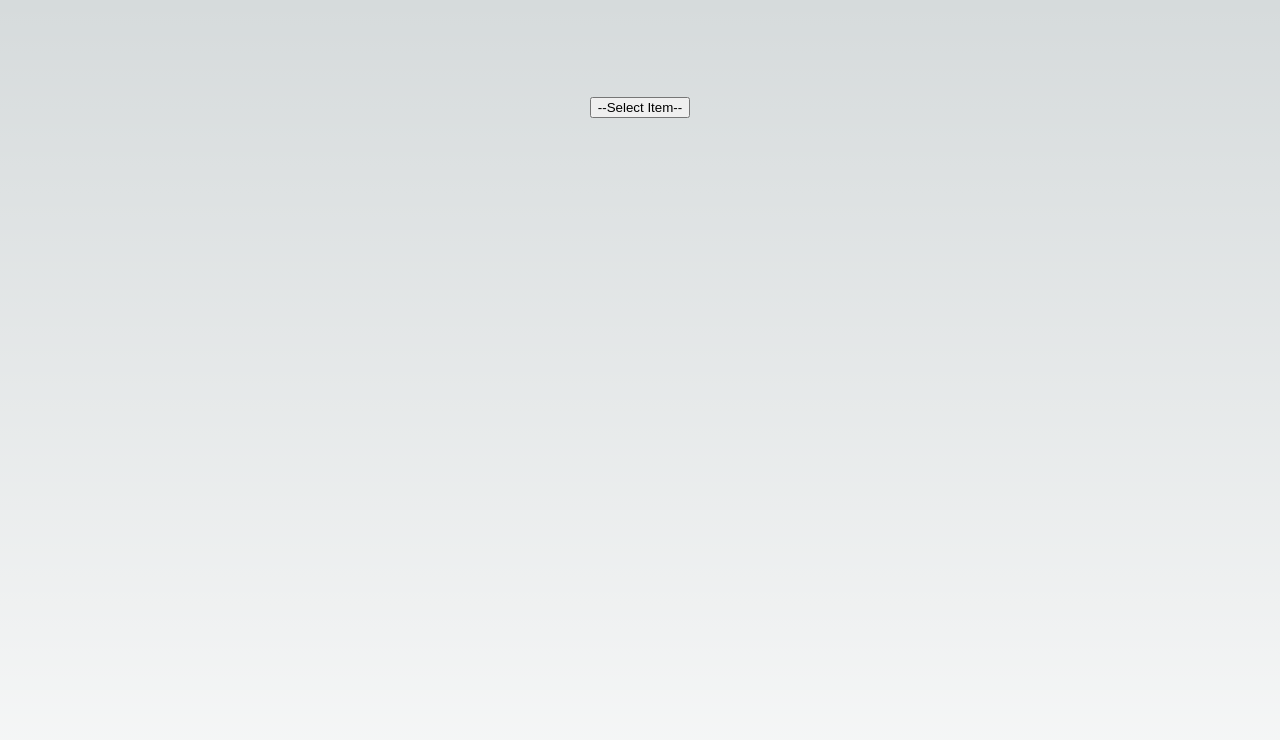
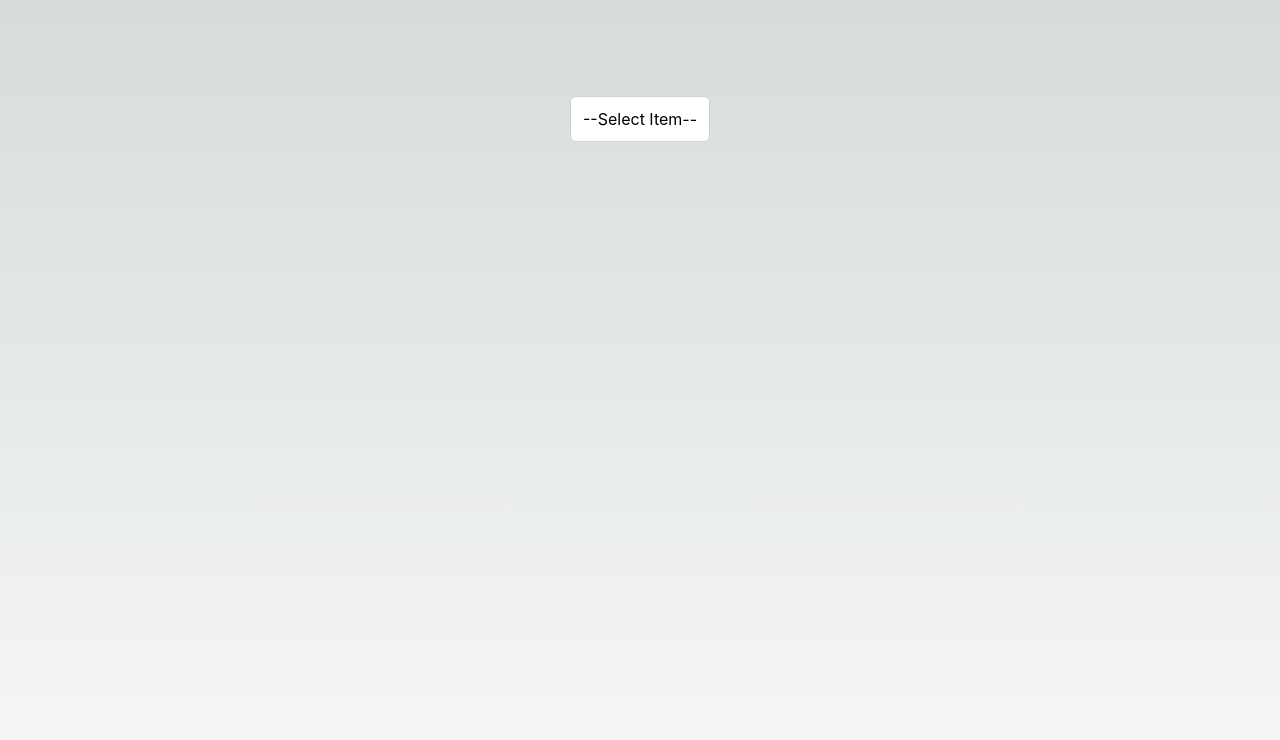
Before and after one commit to mohamadsdg/lobox, a React (Create React App) app: page / in a window 1280 px wide. Shown: the top 740 px of the page. Built offline with nearby package versions, Linux system fonts and the light colour scheme.

Commit message:
style: work on label

```diff
--- a/src/components/dropdown/Dropdown.tsx
+++ b/src/components/dropdown/Dropdown.tsx
@@ -1,7 +1,23 @@
 import React from "react";
 import { createUseStyles } from "react-jss";
 import useDropdown from "../../hooks/useDropdown";
-const useStyles = createUseStyles({});
+
+const useStyles = createUseStyles({
+  root: {},
+  label: {
+    background: "#ffffff",
+    border: "1px solid #ced4da",
+    transition: "ease 0.2s",
+    borderRadius: "6px",
+    padding: "0.75rem 0.75rem",
+    "&:focus": {
+      boxShadow: "0 0 0 0.2rem #C7D2FE",
+      borderColor: "#6366F1",
+    },
+  },
+  list: {},
+  item: {},
+});
 
 type DropdownListType = {
   list?: Array<string>;
@@ -14,6 +30,8 @@ const DropdownList: React.FC<DropdownListType> = ({
   defaultOpen,
   defaultLabel,
 }): React.ReactElement => {
+  const classes = useStyles();
+
   const { containerRef, isOpen, toggling, close } = useDropdown(defaultOpen);
   const [selectedOption, setSelectedOption] = React.useState<
     string | undefined
@@ -27,14 +45,20 @@ const DropdownList: React.FC<DropdownListType> = ({
   };
 
   return (
-    <div ref={containerRef}>
-      <button onClick={toggling}>{selectedOption}</button>
+    <div ref={containerRef} className={classes.root}>
+      <div onClick={toggling} className={classes.label}>
+        {selectedOption}
+      </div>
       {isOpen && (
-        <div>
+        <div className={classes.list}>
           <ul>
             {!options && <li>empty</li>}
             {options?.map((option) => (
-              <li onClick={onSelect(option)} key={Math.random()}>
+              <li
+                className={classes.item}
+                onClick={onSelect(option)}
+                key={Math.random()}
+              >
                 {option}
               </li>
             ))}
```
